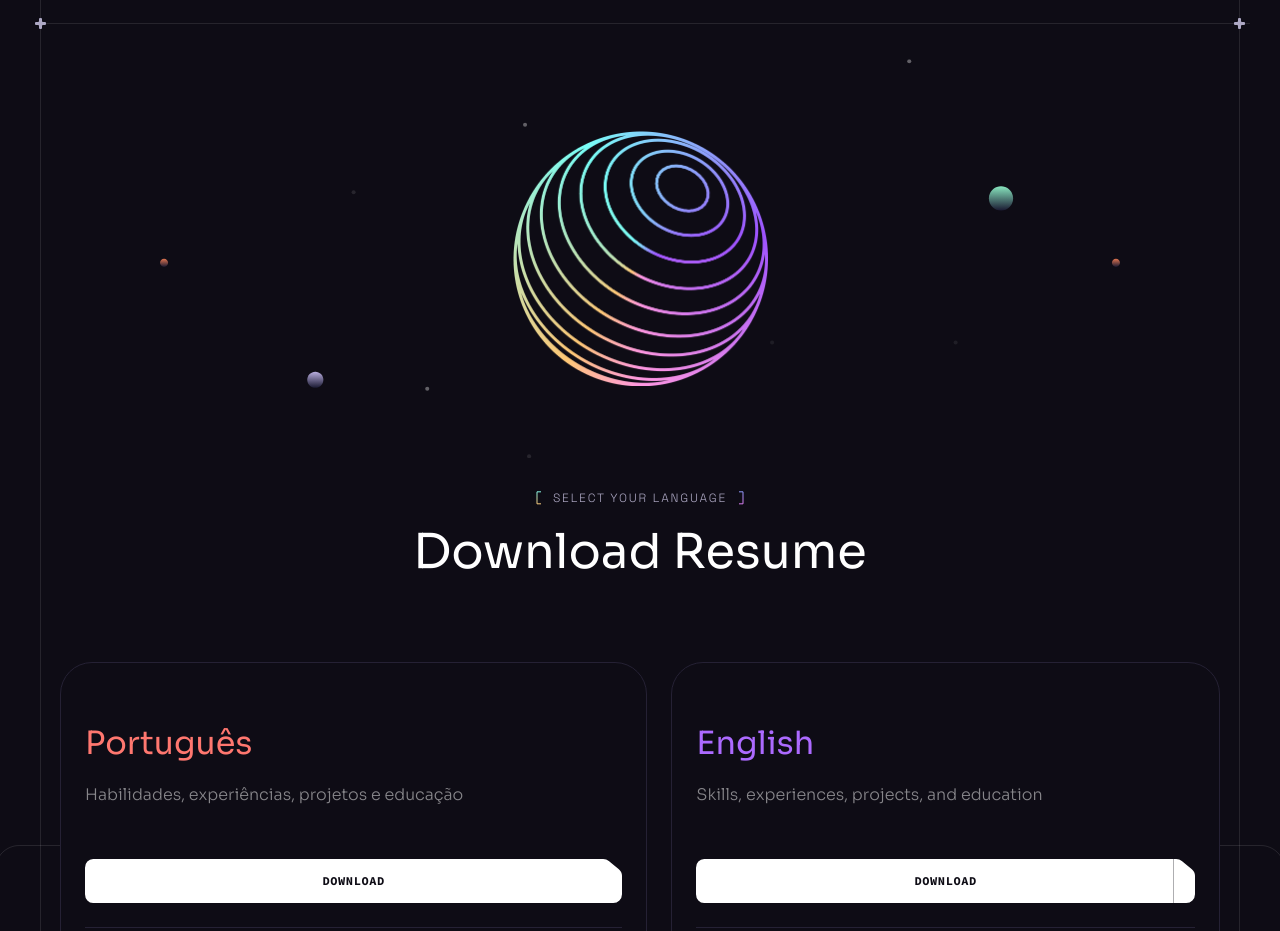
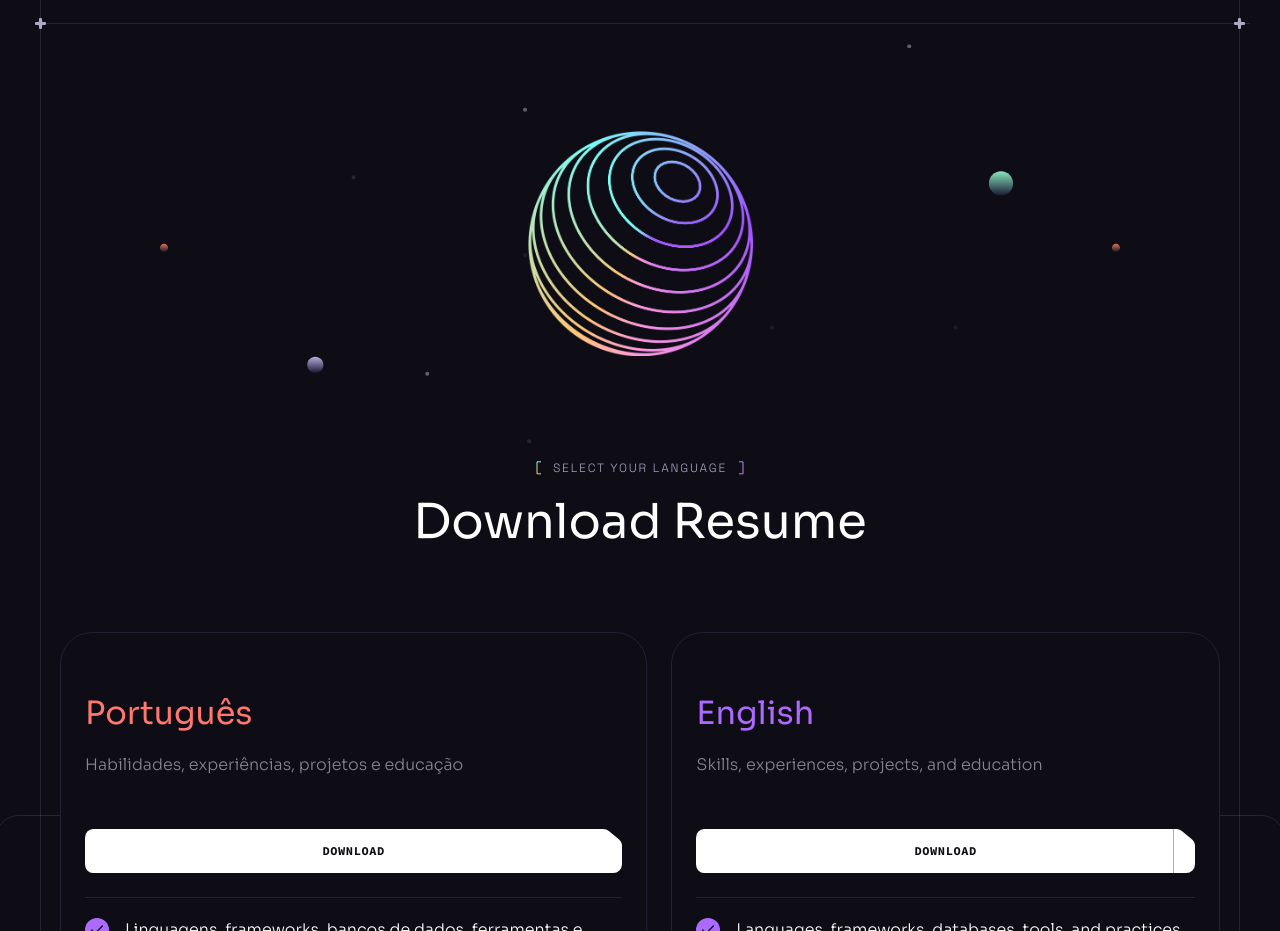
Before and after one commit to AlexandreDresch/Portfolio, a React (Vite) app: page / in a window 1280 px wide. Shown: the part 5140-6071 px from the top of the page. Built offline with nearby package versions, Linux system fonts and the light colour scheme.

Commit message:
style: updated sphere image size

```diff
--- a/src/components/resume.tsx
+++ b/src/components/resume.tsx
@@ -21,8 +21,8 @@ export default function Resume() {
             src={sphere}
             alt="Sphere"
             className="relative z-1"
-            width={255}
-            height={255}
+            width={225}
+            height={225}
           />
 
           <div className="absolute top-1/2 left-1/2 w-[60rem] -translate-x-1/2 -translate-y-1/2">
```
